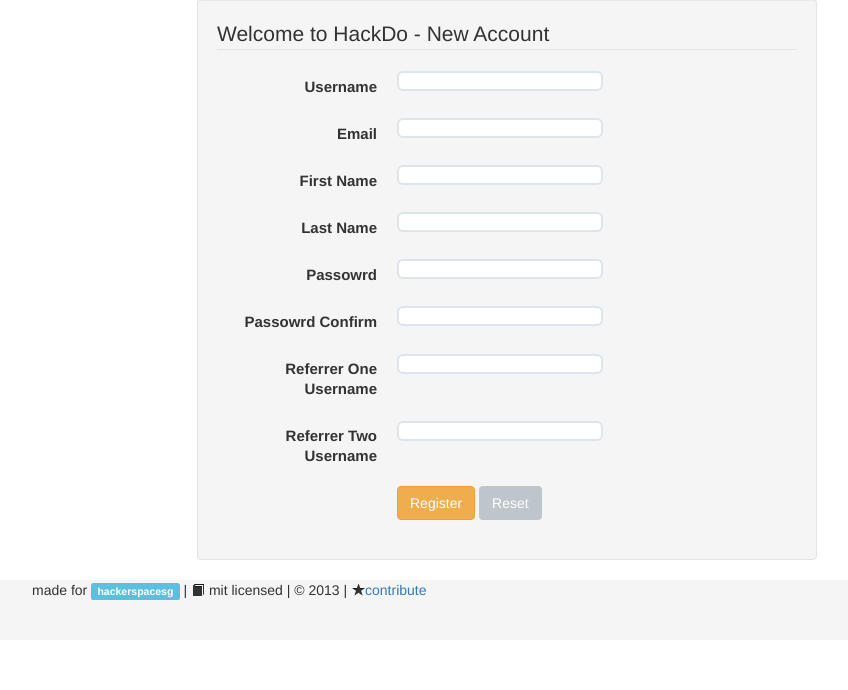
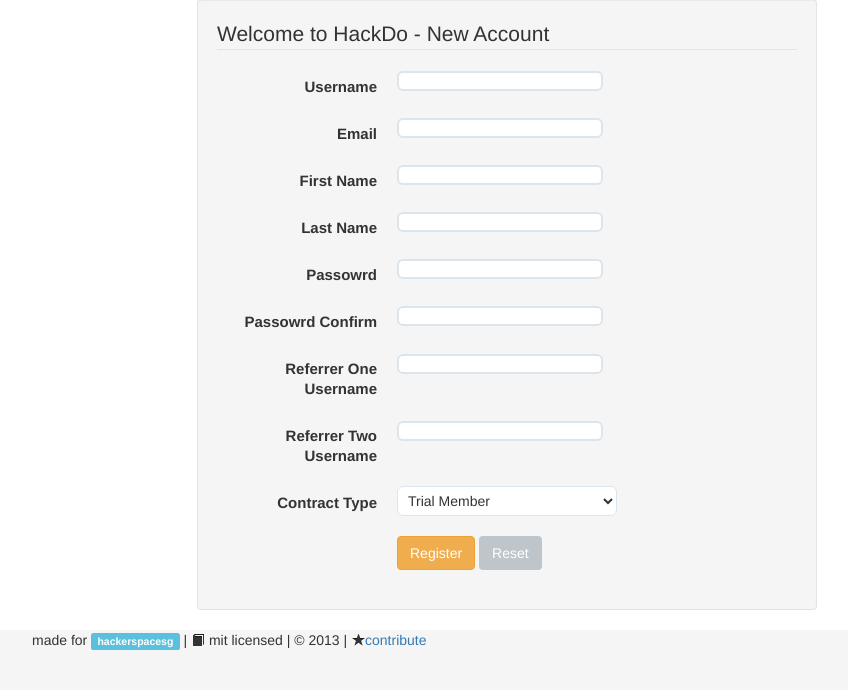
Before and after one commit to hsgarchive/hackdo, a Django app: page /accounts/register/ in a window 1280 px wide. Shown: the part 231-921 px from the top of the page, without its empty margins (38-886 px from the left). Before the commit the page ends 831 px from the top, so only its background shows below. Run offline with Django 3.2, Linux system fonts and the light colour scheme; parts of the project's set-up code (start-up, migrations or seed data) failed here and were passed over; some libraries are stand-ins or nearby versions.

Commit message:
Set up registration lettuce test
1. Added registration page test
TODO: Finish contract creation for new user
[ci skip]

```diff
--- a/hado/forms.py
+++ b/hado/forms.py
@@ -118,6 +118,12 @@
 
 class NewAccountForm(forms.Form):
 
+    CONTRACT_TYPE_CHOICES = (
+        ('TMEM', 'Trial Member'),
+        ('YMEM', 'Youth Member'),
+        ('RMEM', 'Regular Member'),
+    )
+
     username = forms.CharField(
         required=True,
         label=_('Username'),
@@ -164,6 +170,11 @@
         required=True,
         label=_('Referrer Two Username'),
         max_length=40,
+    )
+    contract_type = forms.ChoiceField(
+        required=True,
+        label=_('Contract Type'),
+        choices=CONTRACT_TYPE_CHOICES,
     )
 
     def clean_username(self):
--- a/hado/templates/registration/register.html
+++ b/hado/templates/registration/register.html
@@ -28,7 +28,7 @@
             <div class="control-group">
                 <!-- Button -->
                 <div class="controls">
-                    <input type="submit" class="btn btn-warning" value="Register"/>
+                    <input type="submit" class="btn btn-warning" value="Register" id="register-btn"/>
                     <input type="reset" class="btn" value="Reset"/>
                 </div>
             </div>
--- a/hado/views.py
+++ b/hado/views.py
@@ -446,7 +446,9 @@
                 logger.error("Error: %s" % (e))
             else:
                 messages.success(
-                    request, 'New User %s created.' % (new_user.username))
+                    request,
+                    'New pending user %s created.'
+                    % (new_user.username))
                 return HttpResponseRedirect(reverse('login'))
     else:
         form = NewAccountForm()
```
Also changed, not shown: hado/features/page-steps.py (+17 -0 lines), 1 other file.
